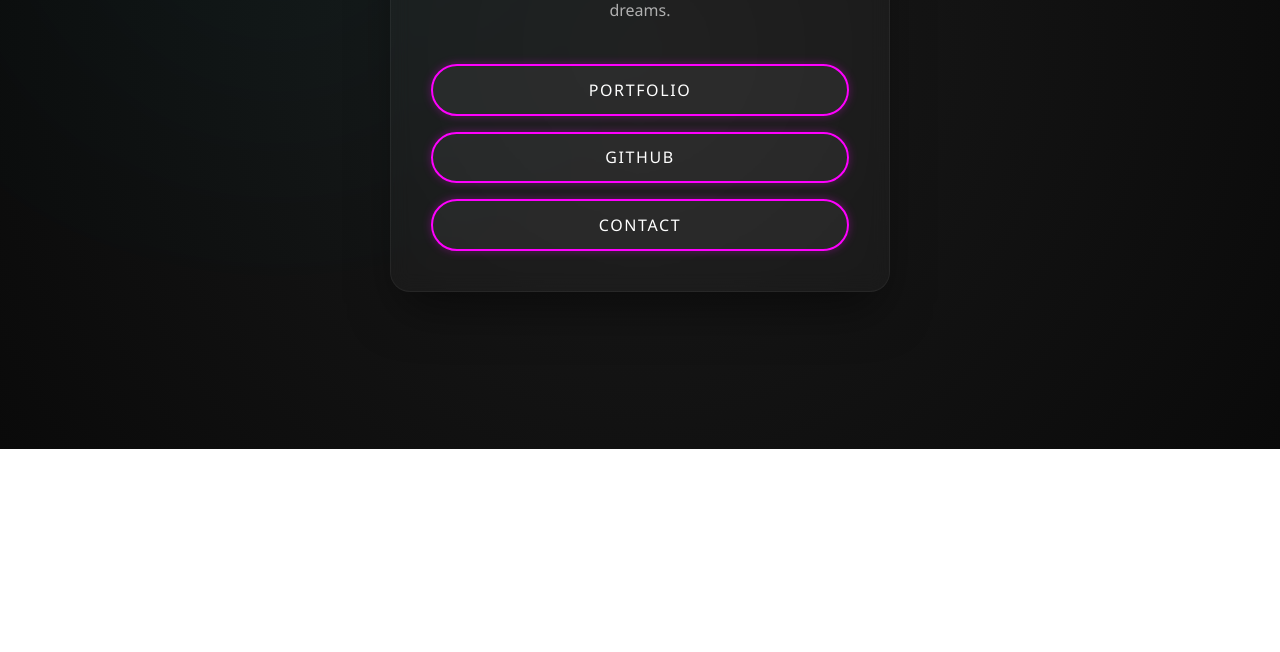
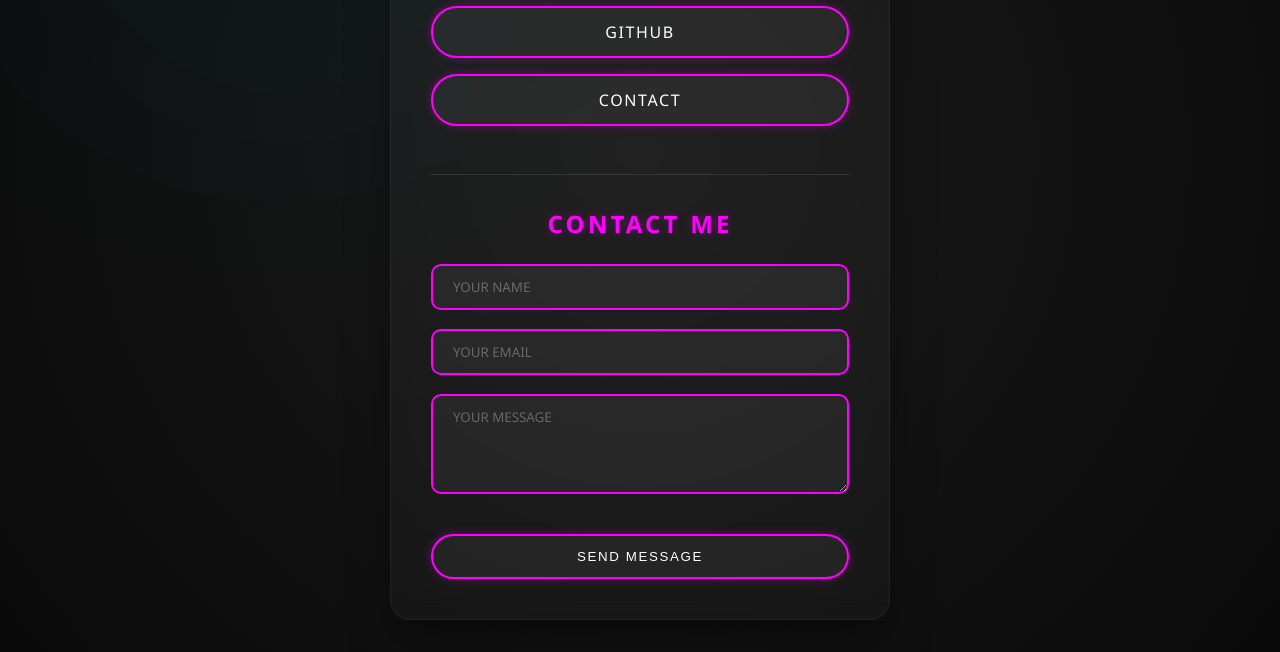
Before and after one commit to labibhussain0-gif/vibe-test1, a plain HTML site: page index.html in a window 1280 px wide. Shown: the part 351-1003 px from the top of the page. Before the commit the page ends 800 px from the top, so only its background shows below. Drawn offline with Linux system fonts and the light colour scheme.

Commit message:
Added contact form

```diff
--- a/index.html
+++ b/index.html
@@ -27,7 +27,8 @@
             justify-content: center;
             align-items: center;
             min-height: 100vh;
-            overflow: hidden;
+            overflow-y: auto;
+            padding: 2rem 0;
             background: radial-gradient(circle at center, #1a1a1a 0%, #0a0a0a 100%);
         }
 
@@ -117,6 +118,54 @@
             top: 10%;
             left: 10%;
         }
+
+        .contact-section {
+            margin-top: 3rem;
+            padding-top: 2rem;
+            border-top: 1px solid rgba(255, 255, 255, 0.1);
+        }
+
+        .contact-section h2 {
+            font-size: 1.5rem;
+            color: var(--neon-secondary);
+            margin-bottom: 1.5rem;
+            text-transform: uppercase;
+            letter-spacing: 0.2rem;
+            text-shadow: 0 0 10px rgba(255, 0, 255, 0.3);
+        }
+
+        .form-group {
+            margin-bottom: 1.2rem;
+            text-align: left;
+        }
+
+        input, textarea {
+            width: 100%;
+            padding: 12px 20px;
+            background: rgba(255, 255, 255, 0.05);
+            border: 2px solid var(--neon-secondary);
+            border-radius: 10px;
+            color: #fff;
+            font-family: var(--font-main);
+            transition: all 0.3s ease;
+            outline: none;
+        }
+
+        input:focus, textarea:focus {
+            box-shadow: 0 0 15px rgba(255, 0, 255, 0.4);
+            background: rgba(255, 255, 255, 0.08);
+            transform: scale(1.02);
+        }
+
+        ::placeholder {
+            color: rgba(255, 255, 255, 0.3);
+        }
+
+        .submit-btn {
+            width: 100%;
+            cursor: pointer;
+            margin-top: 1rem;
+        }
     </style>
 </head>
 <body>
@@ -130,7 +179,23 @@
         <div class="links">
             <a href="#" class="btn">Portfolio</a>
             <a href="#" class="btn">GitHub</a>
-            <a href="#" class="btn">Contact</a>
+            <a href="#contact" class="btn">Contact</a>
+        </div>
+
+        <div id="contact" class="contact-section">
+            <h2>Contact Me</h2>
+            <form id="contact-form">
+                <div class="form-group">
+                    <input type="text" id="name" name="name" placeholder="YOUR NAME" required>
+                </div>
+                <div class="form-group">
+                    <input type="email" id="email" name="email" placeholder="YOUR EMAIL" required>
+                </div>
+                <div class="form-group">
+                    <textarea id="message" name="message" placeholder="YOUR MESSAGE" rows="4" required></textarea>
+                </div>
+                <button type="submit" class="btn submit-btn">Send Message</button>
+            </form>
         </div>
     </div>
 </body>
```
